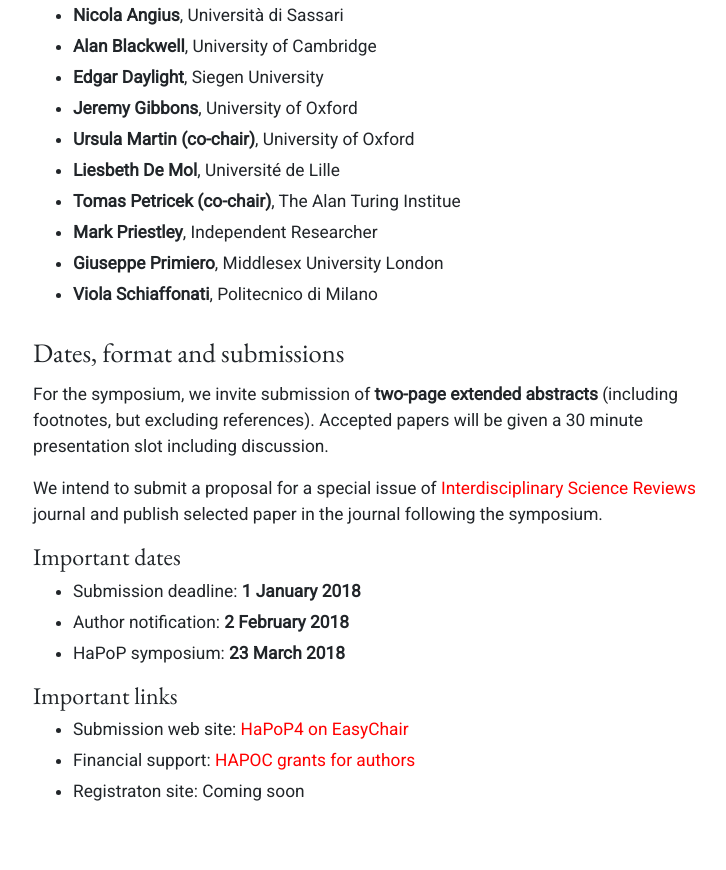
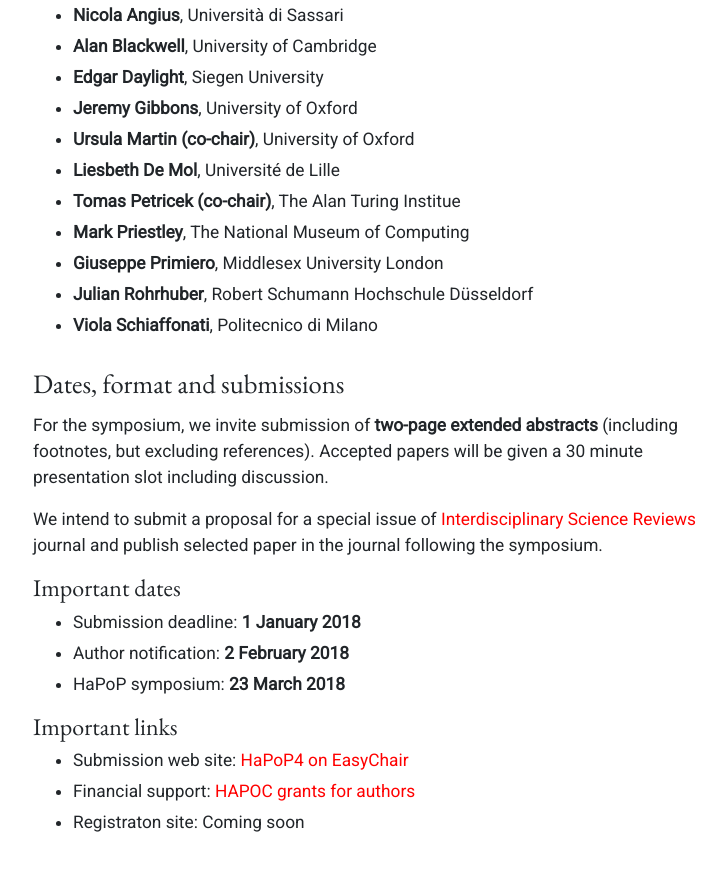
Before and after one commit to shift-society/hapop5, a plain HTML site: page index.html in a window 1280 px wide. Shown: the part 1971-2841 px from the top of the page, without its empty margins (52-778 px from the left). Drawn offline with nearby package versions, Linux system fonts and the light colour scheme; a script that the page names is missing.

Commit message:
Update PC

```diff
--- a/index.html
+++ b/index.html
@@ -160,8 +160,9 @@
 <li><strong>Ursula Martin (co-chair)</strong>, University of Oxford</li>
 <li><strong>Liesbeth De Mol</strong>, Université de Lille</li>
 <li><strong>Tomas Petricek (co-chair)</strong>, The Alan Turing Institue</li>
-<li><strong>Mark Priestley</strong>, Independent Researcher</li>
+<li><strong>Mark Priestley</strong>, The National Museum of Computing</li>
 <li><strong>Giuseppe Primiero</strong>, Middlesex University London</li>
+<li><strong>Julian Rohrhuber</strong>, Robert Schumann Hochschule Düsseldorf</li>
 <li><strong>Viola Schiaffonati</strong>, Politecnico di Milano</li>
 </ul>
 
```
